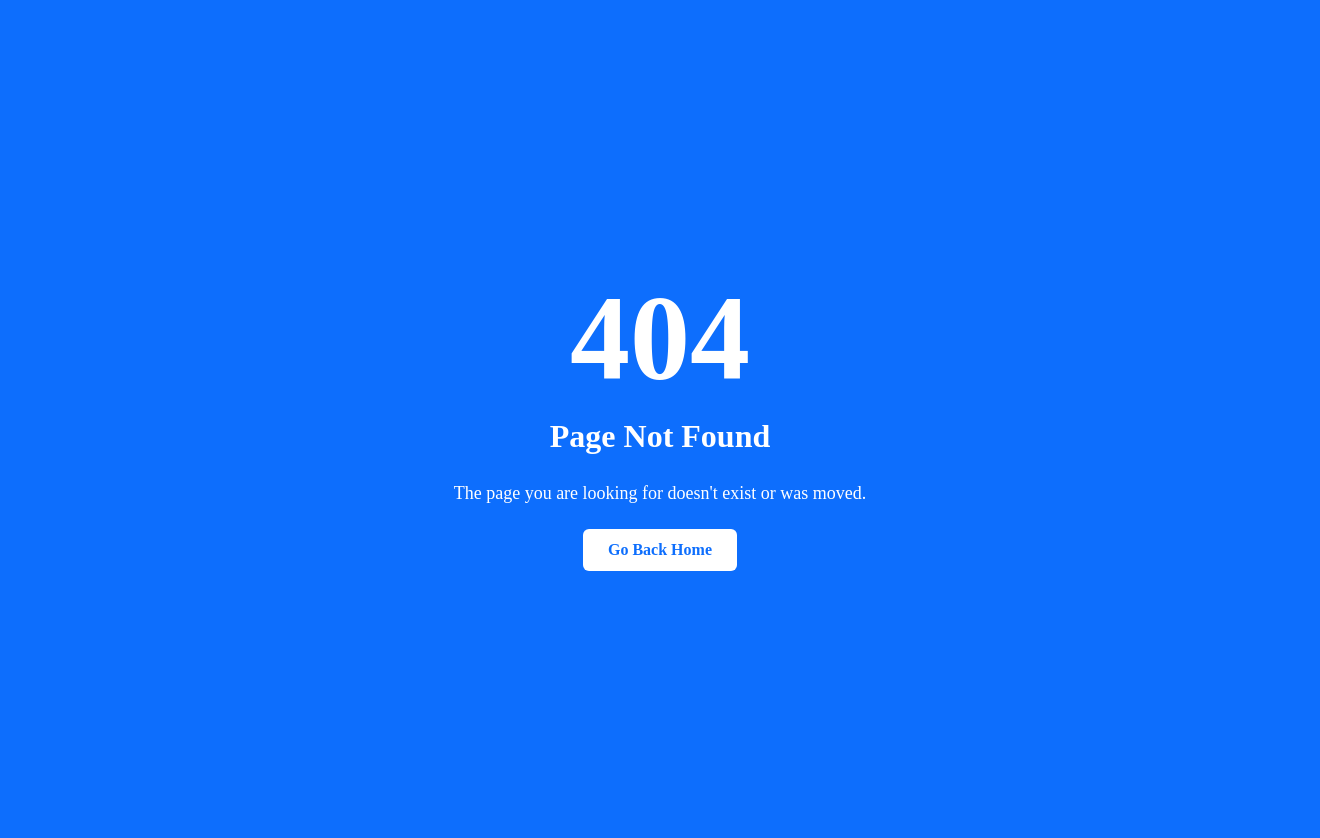
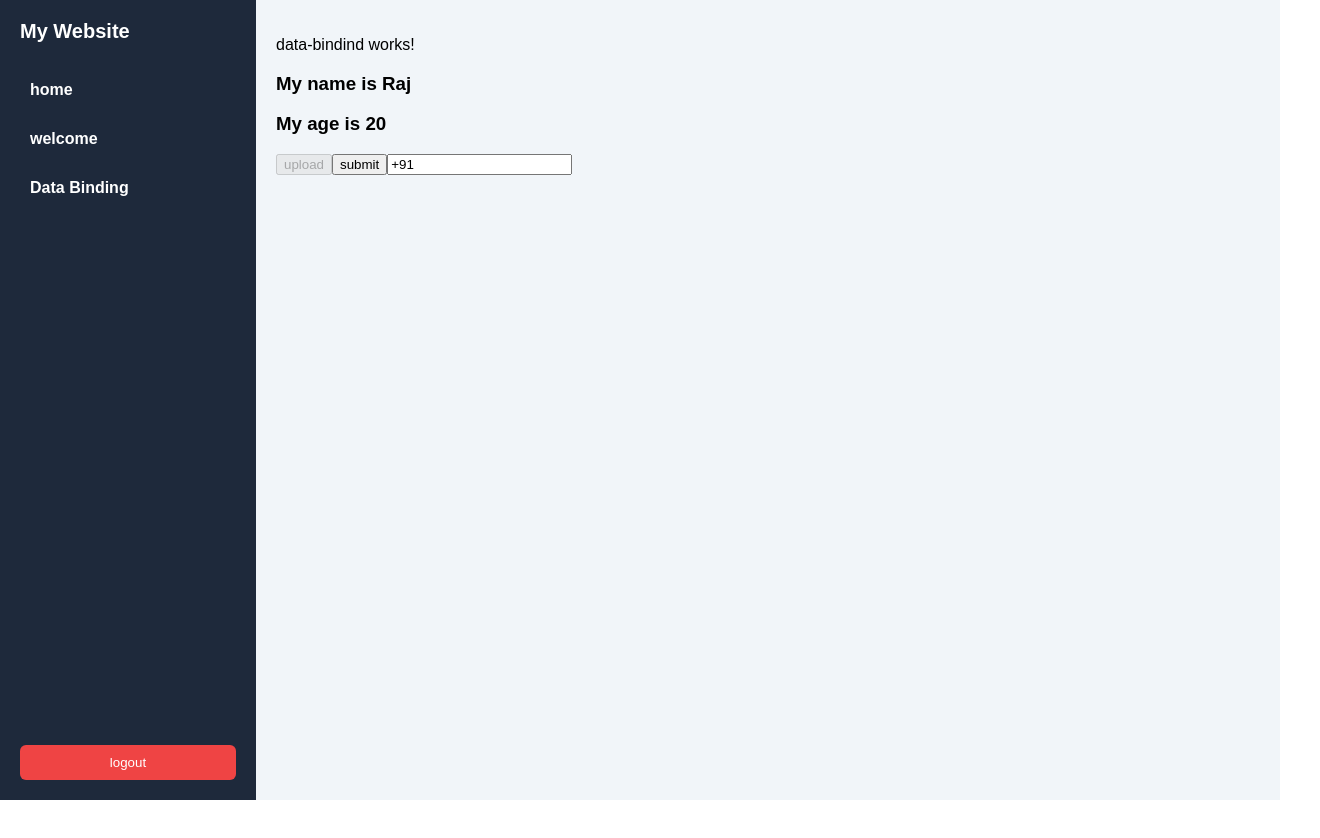
Before and after one commit to Yamini354/my-app, an Angular app: page /dashboard/data-binding in a window 1280 px wide. Before the commit this address had no page. Shown: the whole page, 1320 px wide, since content can reach past the window. After the commit the page ends 800 px from the top, so only its background shows below. Built offline with nearby package versions, Linux system fonts and the light colour scheme.

Commit message:
CON:data binding

```diff
--- a/src/app/app-routing.module.ts
+++ b/src/app/app-routing.module.ts
@@ -5,12 +5,14 @@
 import { PageNotFoundComponent } from './page-not-found/page-not-found.component';
 import { HomeComponent } from './home/home.component';
 import { WelcomeComponent } from './welcome/welcome.component';
+import { DataBindingComponent } from './data-binding/data-binding.component';
 
 const routes: Routes = [
   {path:'login', component:LoginComponent},
   {path:'dashboard', component:DashboardComponent, children:[
     {path:'home',component:HomeComponent},
-    {path:'welcome',component:WelcomeComponent}
+    {path:'welcome',component:WelcomeComponent},
+    {path:'data-binding',component:DataBindingComponent}
   ]},
   {path:'', component:LoginComponent},
   {path:'**', component:PageNotFoundComponent}
--- a/src/app/dashboard/dashboard.component.html
+++ b/src/app/dashboard/dashboard.component.html
@@ -3,7 +3,7 @@
         <div class="logo">My Website</div>
         <h1 routerLink="home">home</h1>
         <h1 routerLink="welcome">welcome</h1>
-
+        <h1 routerLink="data-binding">Data Binding</h1>
         <button routerLink="/login">logout</button>
     </div>
     <div class="right">
--- /dev/null
+++ b/src/app/data-binding/data-binding.component.html
@@ -0,0 +1,14 @@
+<p>data-bindind works!</p>
+
+<!--Interpolation-->
+<h3>My name is {{name}}</h3>
+<h3>My age is {{age}}</h3>
+
+<!-- property binding -->
+<button [disabled]="isInvalid">upload</button>
+
+<!-- event binding-->
+<button (click)="submit()">submit</button>
+
+<!-- two way binding -->
+<input type="text" [(ngModel)]="phone">
--- /dev/null
+++ b/src/app/data-binding/data-binding.component.ts
@@ -0,0 +1,20 @@
+import { Component } from '@angular/core';
+
+@Component({
+  selector: 'app-data-binding',
+  templateUrl: './data-binding.component.html',
+  styleUrls: ['./data-binding.component.css']
+})
+export class DataBindingComponent {
+
+  name:string="Raj";
+  age:number=20;
+
+  isInvalid:boolean=true;
+
+  submit(){
+    alert("submitted");
+  }
+
+  phone:string="+91";
+}
```
Also changed, not shown: src/app/app.module.ts (+6 -2 lines), src/app/data-binding/data-binding.component.css (added), 1 other file (tests, documents, lock files or other folders).
